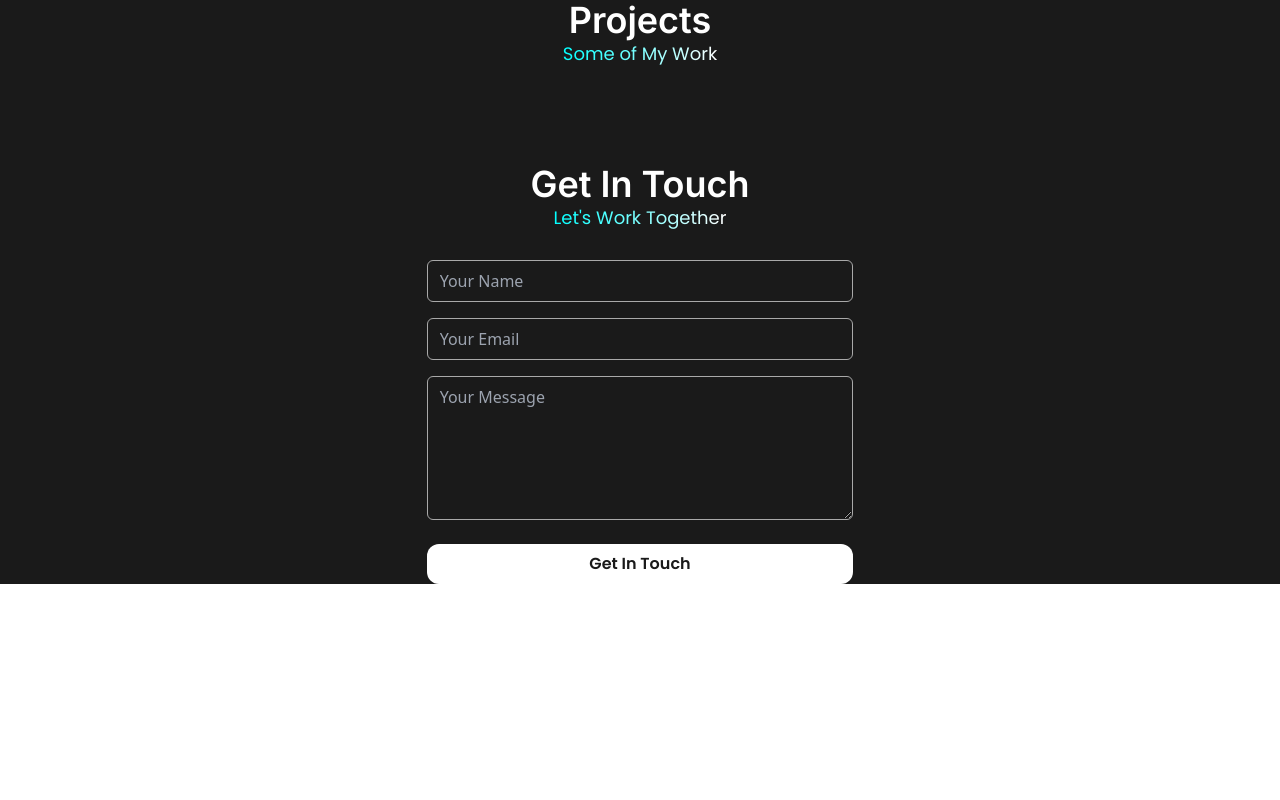
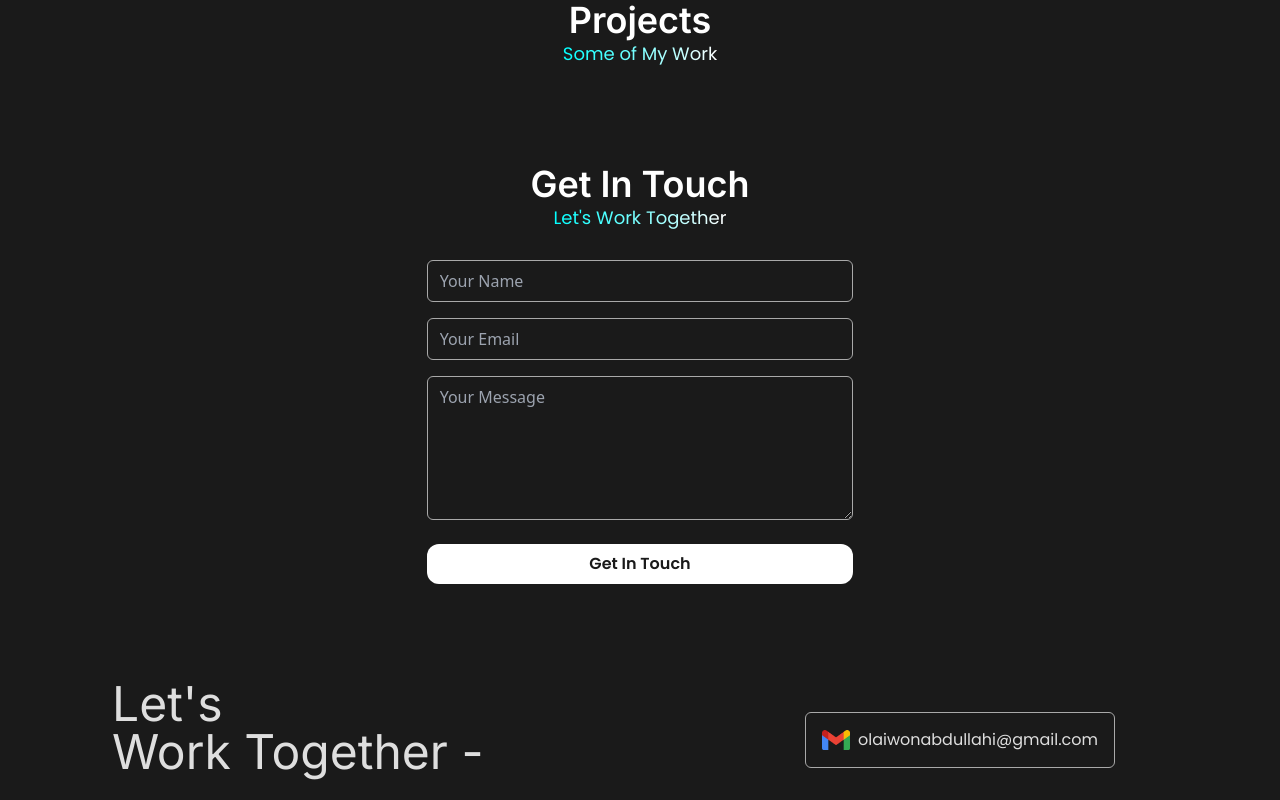
Before and after one commit to OlaiwonAbdullahi/Portfolio-V2, a React (Vite) app: page / in a window 1280 px wide. Shown: the part 1130-1930 px from the top of the page. Before the commit the page ends 1714 px from the top, so only its background shows below. Built offline with nearby package versions, Linux system fonts and the light colour scheme.

Commit message:
update App.tsx and Contact.tsx

```diff
--- a/src/App.tsx
+++ b/src/App.tsx
@@ -1,5 +1,6 @@
 import About from "./components/About";
 import Contact from "./components/Contact";
+import Footer from "./components/Footer";
 import Hero from "./components/Hero";
 import Nav from "./components/NavBar";
 import Project from "./components/Project";
@@ -12,6 +13,7 @@ export default function App() {
       <About />
       <Project />
       <Contact />
+      <Footer />
     </div>
   );
 }
--- a/src/components/Contact.tsx
+++ b/src/components/Contact.tsx
@@ -1,6 +1,6 @@
 export default function Contact() {
   return (
-    <div className="text-center px-4 md:px-0 ">
+    <div className="text-center px-4 md:px-0 mb-24">
       <h2 className="text-2xl md:text-4xl text-white font-inter font-semibold mt-24">
         Get In Touch
       </h2>
--- /dev/null
+++ b/src/components/Footer.tsx
@@ -0,0 +1,24 @@
+import Gmail from "../assets/gmail.png";
+
+export default function Footer() {
+  return (
+    <div className="px-4 md:px-0 flex flex-col md:flex-row items-center justify-between mt-8">
+      <div className="basis-1/2 mb-6 md:mb-0">
+        <h2 className="text-footer font-inter text-3xl md:text-5xl text-center md:text-left ml-28 mb-6">
+          Let's
+          <br />
+          Work Together -
+        </h2>
+      </div>
+
+      <div className="bg-Background border border-Reserved w-full md:w-auto h-14 rounded-md flex justify-center items-center mx-auto basis1/2">
+        <button className="flex items-center gap-2 px-4 py-2">
+          <img src={Gmail} className="h-5 w-7" alt="Gmail Icon" />
+          <span className="text-footer font-poppins text-sm md:text-base">
+            olaiwonabdullahi@gmail.com
+          </span>
+        </button>
+      </div>
+    </div>
+  );
+}
```
Also changed, not shown: src/assets/gmail.png (added).
